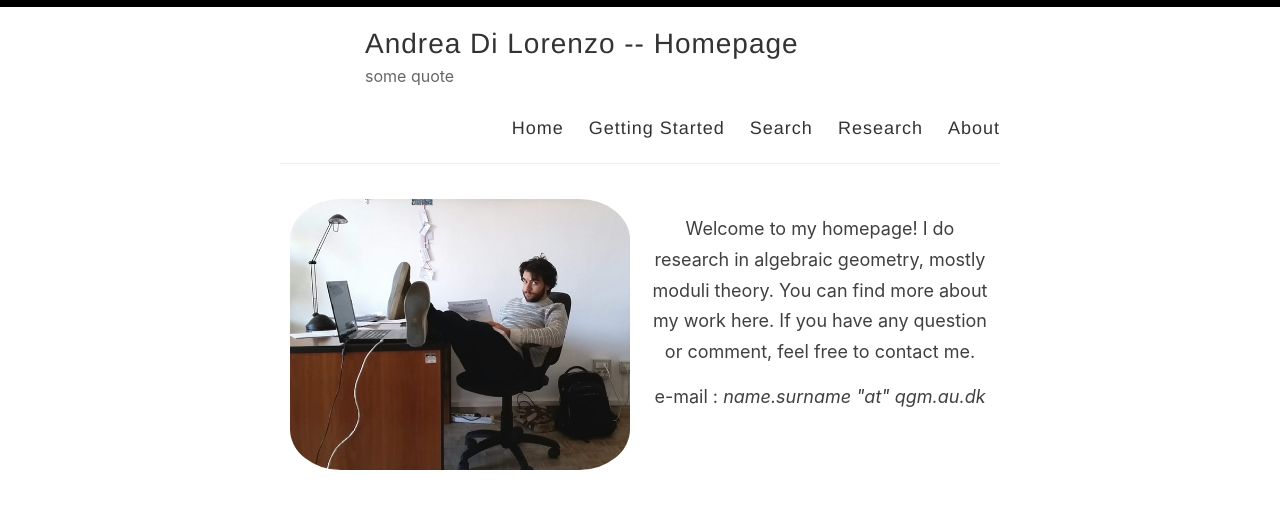
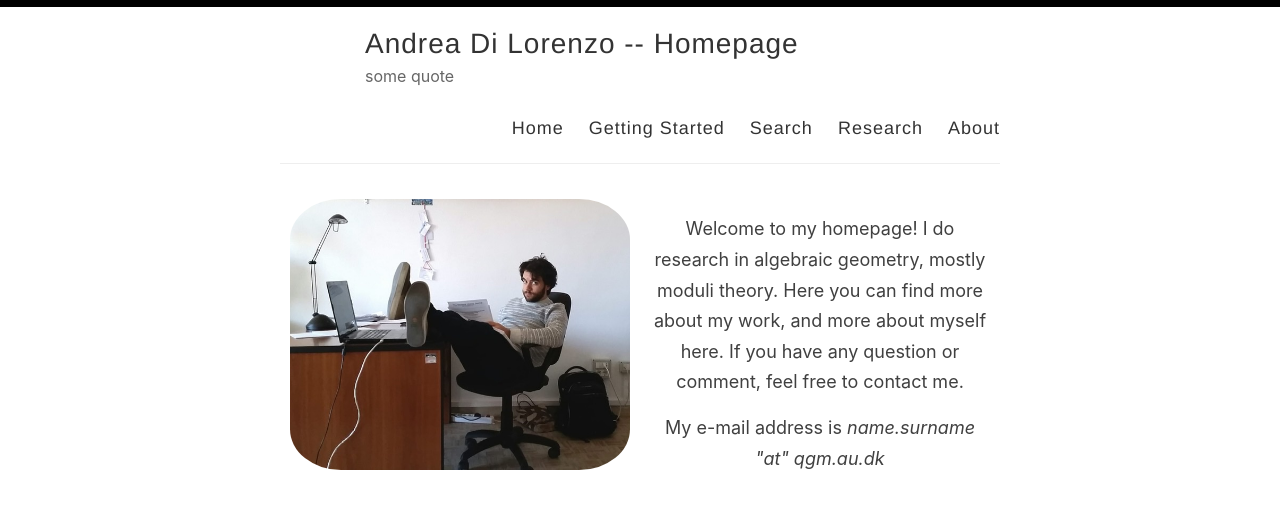
Before and after one commit to anddil/anddil.github.io, a Jekyll site: the page built from index.html, in a window 1280 px wide. Shown: the top 509 px of the page. Built offline with Jekyll 4.4.1, drawn with Linux system fonts in a browser that asks for light colours; the list of posts is cut into pages by our own code.

Commit message:
Update index.html

```diff
--- a/index.html
+++ b/index.html
@@ -49,8 +49,9 @@
 <div class="column">
   <p> Welcome to my homepage!
    I do research in algebraic geometry, mostly moduli theory.
-   You can find more about my work here. If you have any question or comment, feel free to contact me.</p>
-  <p> e-mail : <i> name.surname "at" qgm.au.dk </i> </p>
+   Here you can find more about my work, and more about myself here.
+   If you have any question or comment, feel free to contact me.</p>
+  <p> My e-mail address is <i> name.surname "at" qgm.au.dk </i> </p>
 </div>
 </body>
 
```
